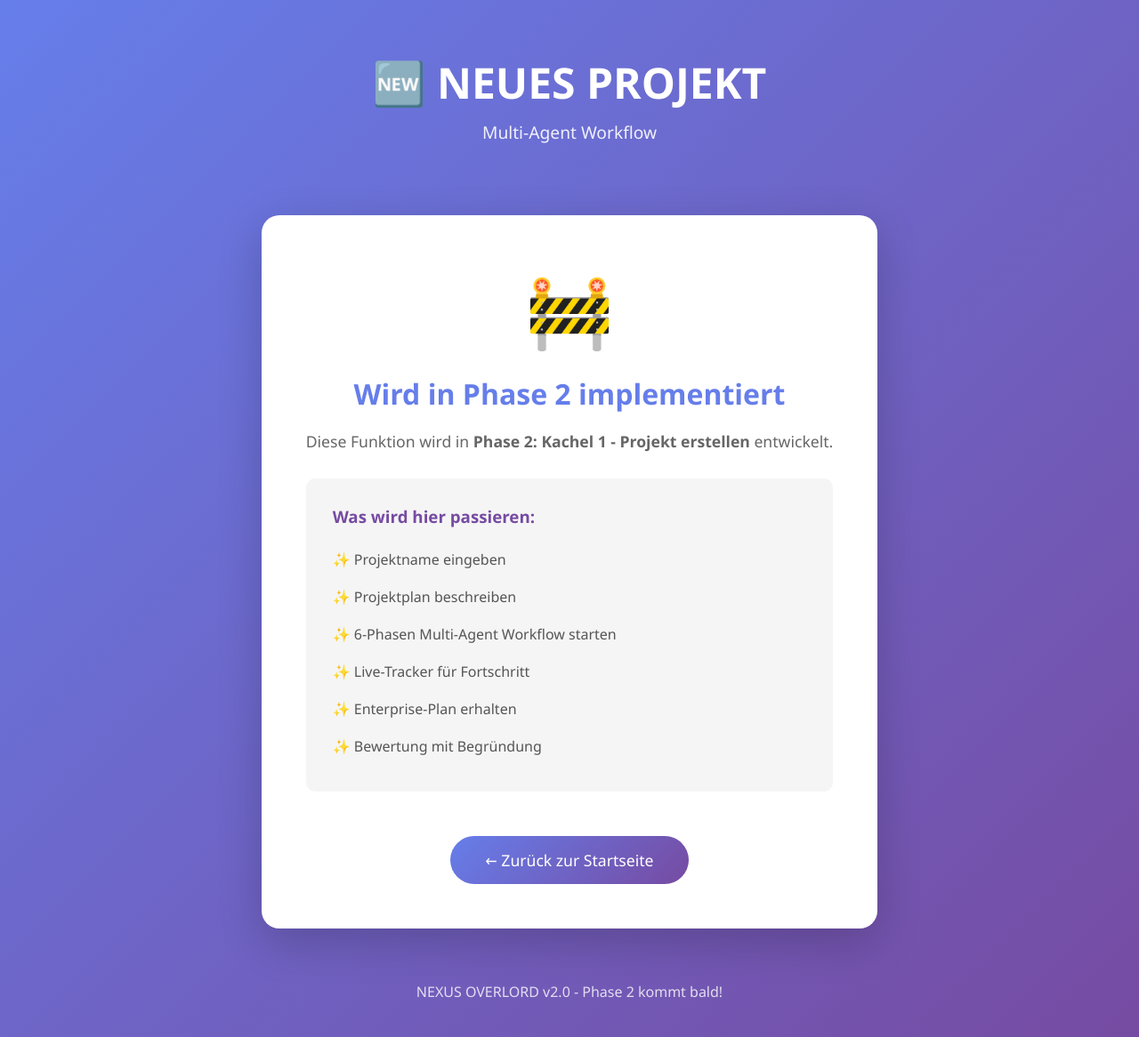
After one commit to MYSTERYFILES-101/nexus-overlord, a Flask app: page /projekt/neu in a window 1280 px wide. The commit adds this page. Shown: the whole page at 89% size. Run offline with Flask 3, Linux system fonts and the light colour scheme.

Commit message:
[1.4] Startseite 3 Kacheln fertig - Phase 1 ABGESCHLOSSEN!
- app/templates/index.html (aktualisiert)
  - 3 Kacheln mit funktionalen Links
  - Kachel 1: /projekt/neu
  - Kachel 2: /projekt/phasen
  - Kachel 3: /projekt/liste

- app/templates/projekt_neu.html (neu)
  - Platzhalter für Phase 2
  - Feature-Preview
  - Zurück-Button

- app/templates/projekt_phasen.html (neu)
  - Platzhalter für Phase 3
  - Feature-Preview
  - Zurück-Button

- app/templates/projekt_liste.html (neu)
  - Platzhalter für Phase 4
  - Feature-Preview
  - Zurück-Button

- app/main.py (aktualisiert)
  - Route: /projekt/neu
  - Route: /projekt/phasen
  - Route: /projekt/liste

- static/css/style.css (aktualisiert)
  - Kachel-Link Styling
  - Platzhalter-Seiten Styling
  - Info-Box Design
  - Feature-Preview Styling
  - Zurück-Button mit Hover

🎉 PHASE 1 KOMPLETT:
✅ 1.1 Datenbank neu
✅ 1.2 Ordner-Struktur
✅ 1.3 Model-IDs korrigieren
✅ 1.4 Startseite 3 Kacheln

Bereit für Phase 2!

```diff
--- a/app/main.py
+++ b/app/main.py
@@ -33,6 +33,28 @@ def health():
     return {'status': 'ok', 'version': '2.0.0'}
 
 
+# ========================================
+# PROJEKT ROUTES (Kacheln)
+# ========================================
+
+@app.route('/projekt/neu')
+def projekt_neu():
+    """Kachel 1: Neues Projekt erstellen (Phase 2)"""
+    return render_template('projekt_neu.html')
+
+
+@app.route('/projekt/phasen')
+def projekt_phasen():
+    """Kachel 2: Phasen & Aufträge generieren (Phase 3)"""
+    return render_template('projekt_phasen.html')
+
+
+@app.route('/projekt/liste')
+def projekt_liste():
+    """Kachel 3: Projekt öffnen und steuern (Phase 4)"""
+    return render_template('projekt_liste.html')
+
+
 if __name__ == '__main__':
     host = os.getenv('HOST', '0.0.0.0')
     port = int(os.getenv('PORT', 5000))
--- /dev/null
+++ b/app/templates/projekt_neu.html
@@ -0,0 +1,43 @@
+<!DOCTYPE html>
+<html lang="de">
+<head>
+    <meta charset="UTF-8">
+    <meta name="viewport" content="width=device-width, initial-scale=1.0">
+    <title>Neues Projekt - NEXUS OVERLORD</title>
+    <link rel="stylesheet" href="{{ url_for('static', filename='css/style.css') }}">
+</head>
+<body>
+    <div class="container">
+        <header>
+            <h1>🆕 NEUES PROJEKT</h1>
+            <p>Multi-Agent Workflow</p>
+        </header>
+
+        <main class="platzhalter">
+            <div class="info-box">
+                <div class="info-icon">🚧</div>
+                <h2>Wird in Phase 2 implementiert</h2>
+                <p>Diese Funktion wird in <strong>Phase 2: Kachel 1 - Projekt erstellen</strong> entwickelt.</p>
+
+                <div class="feature-preview">
+                    <h3>Was wird hier passieren:</h3>
+                    <ul>
+                        <li>✨ Projektname eingeben</li>
+                        <li>✨ Projektplan beschreiben</li>
+                        <li>✨ 6-Phasen Multi-Agent Workflow starten</li>
+                        <li>✨ Live-Tracker für Fortschritt</li>
+                        <li>✨ Enterprise-Plan erhalten</li>
+                        <li>✨ Bewertung mit Begründung</li>
+                    </ul>
+                </div>
+
+                <a href="/" class="btn-back">← Zurück zur Startseite</a>
+            </div>
+        </main>
+
+        <footer>
+            <p>NEXUS OVERLORD v2.0 - Phase 2 kommt bald!</p>
+        </footer>
+    </div>
+</body>
+</html>
--- a/static/css/style.css
+++ b/static/css/style.css
@@ -98,3 +98,102 @@ footer {
     padding: 20px 0;
     opacity: 0.8;
 }
+
+/* ========================================
+   KACHEL LINKS
+   ======================================== */
+
+.kachel-link {
+    text-decoration: none;
+    color: inherit;
+    display: block;
+}
+
+.kachel-desc {
+    font-size: 0.9rem;
+    color: #999;
+    margin-top: 10px;
+}
+
+.btn-primary {
+    display: inline-block;
+    margin-top: 10px;
+}
+
+/* ========================================
+   PLATZHALTER-SEITEN
+   ======================================== */
+
+.platzhalter {
+    display: flex;
+    justify-content: center;
+    align-items: center;
+    min-height: 50vh;
+}
+
+.info-box {
+    background: white;
+    border-radius: 20px;
+    padding: 50px;
+    max-width: 700px;
+    text-align: center;
+    box-shadow: 0 15px 50px rgba(0, 0, 0, 0.2);
+}
+
+.info-icon {
+    font-size: 5rem;
+    margin-bottom: 20px;
+}
+
+.info-box h2 {
+    color: #667eea;
+    font-size: 2rem;
+    margin-bottom: 20px;
+}
+
+.info-box p {
+    color: #666;
+    font-size: 1.1rem;
+    margin-bottom: 30px;
+}
+
+.feature-preview {
+    background: #f5f5f5;
+    border-radius: 10px;
+    padding: 30px;
+    margin: 30px 0;
+    text-align: left;
+}
+
+.feature-preview h3 {
+    color: #764ba2;
+    margin-bottom: 15px;
+}
+
+.feature-preview ul {
+    list-style: none;
+    padding: 0;
+}
+
+.feature-preview li {
+    padding: 10px 0;
+    color: #555;
+    font-size: 1rem;
+}
+
+.btn-back {
+    display: inline-block;
+    background: linear-gradient(135deg, #667eea 0%, #764ba2 100%);
+    color: white;
+    text-decoration: none;
+    padding: 15px 40px;
+    border-radius: 30px;
+    font-size: 1.1rem;
+    margin-top: 20px;
+    transition: opacity 0.3s ease, transform 0.3s ease;
+}
+
+.btn-back:hover {
+    opacity: 0.9;
+    transform: scale(1.05);
+}
```
Also changed, not shown: app/templates/index.html (+15 -6 lines), app/templates/projekt_liste.html (added, +43 -0 lines), app/templates/projekt_phasen.html (added, +43 -0 lines).
